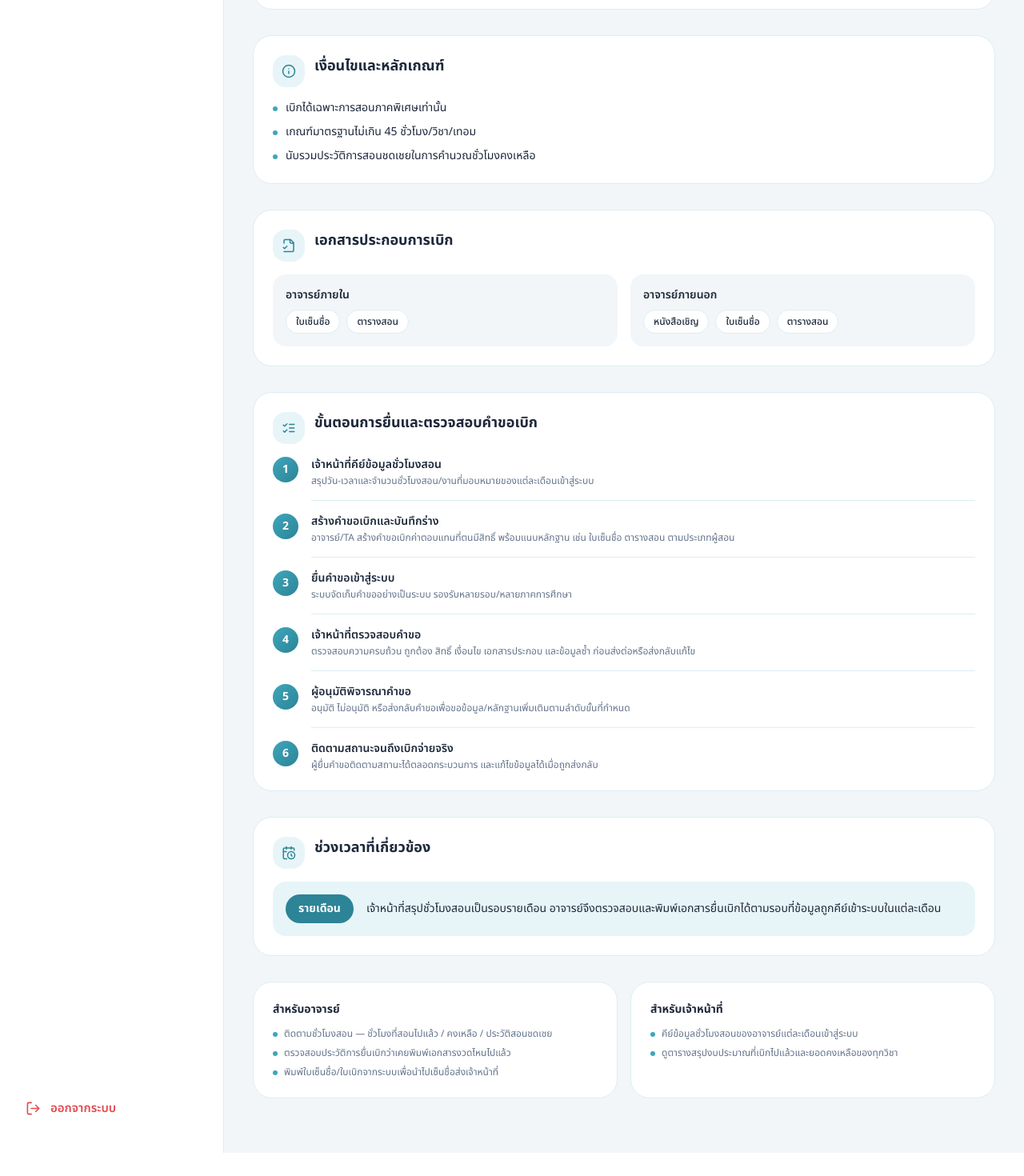
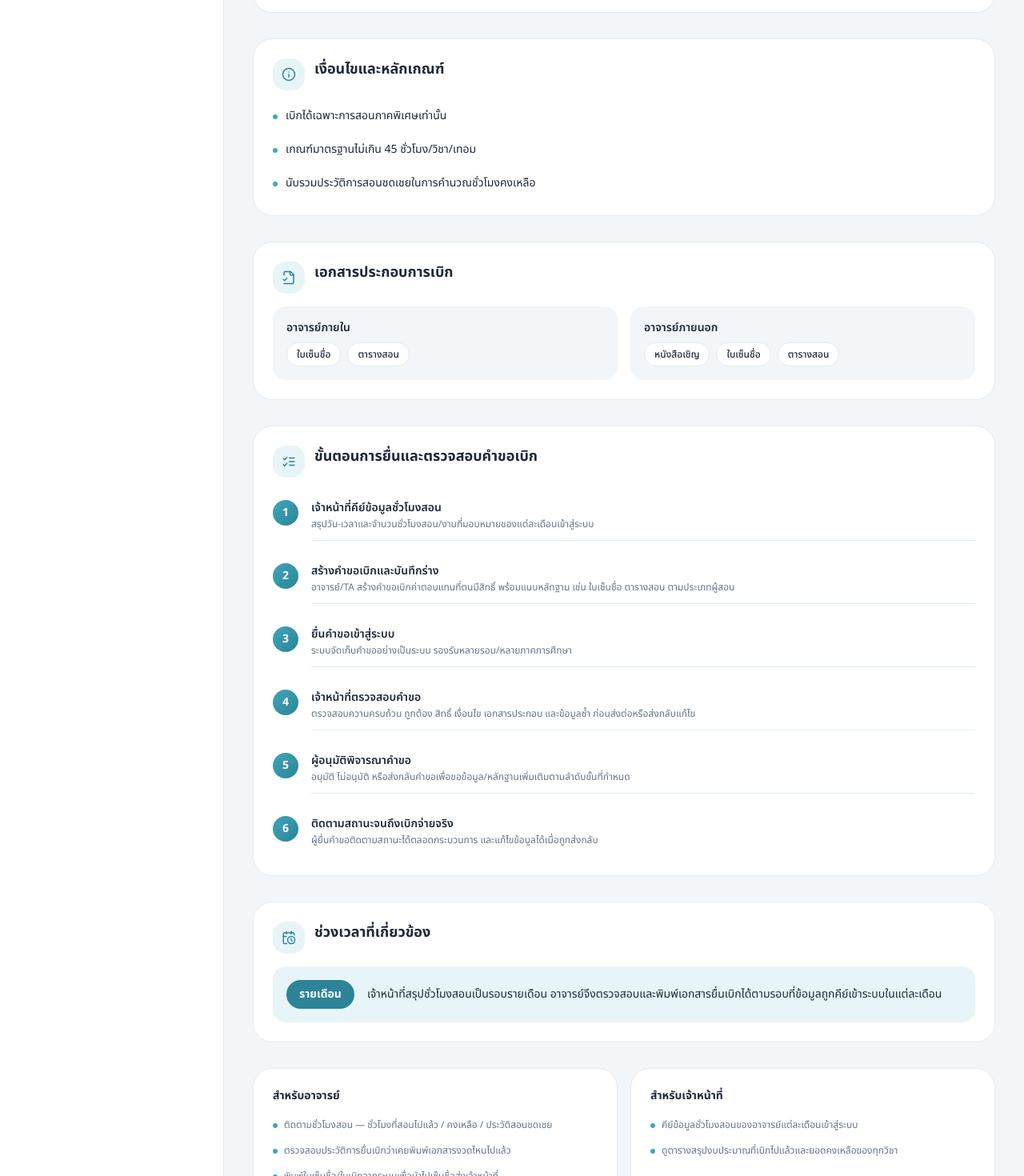
Before and after one commit to TheepprakornRakfaen/cs-361_G650-05, a React (Vite) app in the folder teaching-claim-system/: page / in a window 1280 px wide. Shown: the part 1160-2630 px from the top of the page at 80% size. Before the commit the page ends 2601 px from the top, so only its background shows below. Built offline with nearby package versions, Linux system fonts and the light colour scheme.

Commit message:
add hover interactions to home page sections

```diff
--- a/teaching-claim-system/src/components/SectionCard.jsx
+++ b/teaching-claim-system/src/components/SectionCard.jsx
@@ -1,9 +1,19 @@
-import React from "react";
+import React, { useState } from "react";
 import { C } from "../theme";
 
-export default function SectionCard({ children, className = "" }) {
+export default function SectionCard({ children, className = "", hoverable = true }) {
+  const [hovered, setHovered] = useState(false);
   return (
-    <div className={`bg-white rounded-3xl border ${className}`} style={{ borderColor: C.border }}>
+    <div
+      className={`bg-white rounded-3xl border transition-all duration-200 ${className}`}
+      style={{
+        borderColor: hoverable && hovered ? C.teal : C.border,
+        boxShadow: hoverable && hovered ? "0 12px 28px -8px rgba(63,166,187,0.25)" : "none",
+        transform: hoverable && hovered ? "translateY(-2px)" : "none",
+      }}
+      onMouseEnter={() => hoverable && setHovered(true)}
+      onMouseLeave={() => hoverable && setHovered(false)}
+    >
       {children}
     </div>
   );
--- a/teaching-claim-system/src/pages/Home.jsx
+++ b/teaching-claim-system/src/pages/Home.jsx
@@ -1,4 +1,4 @@
-import React from "react";
+import React, { useState } from "react";
 import {
   ShieldCheck,
   XCircle,
@@ -42,6 +42,77 @@ function SectionTitle({ icon: Icon, title, sub }) {
   );
 }
 
+// การ์ดย่อยที่ hover แล้วมีเงา + ยกขึ้นเล็กน้อย + เปลี่ยนกรอบเป็นสีธีมของเว็บ
+function HoverCard({ children, className = "", baseBg, hoverBg, baseBorder = C.border, hoverBorder = C.teal }) {
+  const [hovered, setHovered] = useState(false);
+  return (
+    <div
+      className={`transition-all duration-200 ${className}`}
+      style={{
+        background: hovered && hoverBg ? hoverBg : baseBg,
+        borderColor: hovered ? hoverBorder : baseBorder,
+        boxShadow: hovered ? "0 8px 20px -6px rgba(44,132,150,0.22)" : "none",
+        transform: hovered ? "translateY(-2px)" : "none",
+        cursor: "default",
+      }}
+      onMouseEnter={() => setHovered(true)}
+      onMouseLeave={() => setHovered(false)}
+    >
+      {children}
+    </div>
+  );
+}
+
+// ป้าย/pill ที่ hover แล้วเข้มขึ้นและขยายเล็กน้อย
+function HoverPill({ children, className = "", style }) {
+  const [hovered, setHovered] = useState(false);
+  return (
+    <span
+      className={`transition-all duration-200 inline-block ${className}`}
+      style={{
+        ...style,
+        transform: hovered ? "scale(1.06)" : "scale(1)",
+        filter: hovered ? "brightness(0.95)" : "brightness(1)",
+        cursor: "default",
+      }}
+      onMouseEnter={() => setHovered(true)}
+      onMouseLeave={() => setHovered(false)}
+    >
+      {children}
+    </span>
+  );
+}
+
+// แถวขั้นตอนที่ hover แล้วพื้นหลังไฮไลต์เบา ๆ
+function HoverRow({ children, className = "" }) {
+  const [hovered, setHovered] = useState(false);
+  return (
+    <div
+      className={`transition-colors duration-200 rounded-2xl ${className}`}
+      style={{ background: hovered ? C.tealSoft : "transparent", cursor: "default" }}
+      onMouseEnter={() => setHovered(true)}
+      onMouseLeave={() => setHovered(false)}
+    >
+      {children}
+    </div>
+  );
+}
+
+// li ที่ hover แล้วพื้นหลังไฮไลต์เบา ๆ (ใช้แทน HoverRow ในบริบทของ <ul>)
+function HoverListItem({ children, className = "" }) {
+  const [hovered, setHovered] = useState(false);
+  return (
+    <li
+      className={`transition-colors duration-200 rounded-2xl list-none ${className}`}
+      style={{ background: hovered ? C.tealSoft : "transparent", cursor: "default" }}
+      onMouseEnter={() => setHovered(true)}
+      onMouseLeave={() => setHovered(false)}
+    >
+      {children}
+    </li>
+  );
+}
+
 export default function Home() {
   return (
     <div className="max-w-5xl">
@@ -64,24 +135,24 @@ export default function Home() {
         <div className="grid sm:grid-cols-2 gap-4">
           <div>
             {SCOPE.included.map((s) => (
-              <div key={s.title} className="flex items-start gap-3 rounded-2xl p-4 mb-3" style={{ background: "#DFF5E6" }}>
+              <HoverCard key={s.title} className="flex items-start gap-3 rounded-2xl p-4 mb-3 border" baseBg="#DFF5E6" hoverBorder="#1E8E4F">
                 <ShieldCheck size={18} style={{ color: "#1E8E4F" }} className="mt-0.5 shrink-0" />
                 <div>
                   <p className="font-semibold text-sm" style={{ color: C.ink }}>{s.title}</p>
                   <p className="text-xs mt-0.5" style={{ color: C.sub }}>{s.desc}</p>
                 </div>
-              </div>
+              </HoverCard>
             ))}
           </div>
           <div>
             {SCOPE.excluded.map((s) => (
-              <div key={s.title} className="flex items-start gap-3 rounded-2xl p-4 mb-3" style={{ background: C.roseSoft }}>
+              <HoverCard key={s.title} className="flex items-start gap-3 rounded-2xl p-4 mb-3 border" baseBg={C.roseSoft} hoverBorder={C.rose}>
                 <XCircle size={18} style={{ color: C.rose }} className="mt-0.5 shrink-0" />
                 <div>
                   <p className="font-semibold text-sm" style={{ color: C.ink }}>{s.title}</p>
                   <p className="text-xs mt-0.5" style={{ color: C.sub }}>{s.desc}</p>
                 </div>
-              </div>
+              </HoverCard>
             ))}
           </div>
         </div>
@@ -92,10 +163,10 @@ export default function Home() {
         <SectionTitle icon={Users} title="ผู้มีสิทธิ์ยื่นคำขอเบิก" />
         <div className="grid sm:grid-cols-2 gap-4">
           {USER_TYPES.map((u) => (
-            <div key={u.role} className="rounded-2xl p-4 border" style={{ borderColor: C.border }}>
+            <HoverCard key={u.role} className="rounded-2xl p-4 border" baseBg="#FFFFFF">
               <p className="font-semibold text-sm mb-1" style={{ color: C.ink }}>{u.role}</p>
               <p className="text-xs" style={{ color: C.sub }}>{u.desc}</p>
-            </div>
+            </HoverCard>
           ))}
         </div>
       </SectionCard>
@@ -107,9 +178,9 @@ export default function Home() {
         <p className="text-sm font-semibold mb-2" style={{ color: C.ink }}>ค่าสอนอาจารย์</p>
         <div className="flex flex-wrap gap-3 mb-1">
           {TEACHING_RATE.values.map((v) => (
-            <span key={v} className="px-4 py-2 rounded-xl font-bold text-sm" style={{ background: C.tealSoft, color: C.tealDark }}>
+            <HoverPill key={v} className="px-4 py-2 rounded-xl font-bold text-sm" style={{ background: C.tealSoft, color: C.tealDark }}>
               {v.toLocaleString()} บาท/ชม.
-            </span>
+            </HoverPill>
           ))}
         </div>
         <p className="text-xs mb-6" style={{ color: C.sub }}>{TEACHING_RATE.note}</p>
@@ -117,7 +188,7 @@ export default function Home() {
         <p className="text-sm font-semibold mb-3" style={{ color: C.ink }}>ค่า TA / ผู้ช่วยสอน</p>
         <div className="grid sm:grid-cols-2 gap-4">
           {TA_RATES.map((r) => (
-            <div key={r.label} className="rounded-2xl p-4 border flex items-center justify-between gap-3" style={{ borderColor: C.border }}>
+            <HoverCard key={r.label} className="rounded-2xl p-4 border flex items-center justify-between gap-3" baseBg="#FFFFFF">
               <div>
                 <p className="font-semibold text-sm" style={{ color: C.ink }}>{r.label}</p>
                 <p className="text-xs mt-0.5" style={{ color: C.sub }}>{r.who}</p>
@@ -125,7 +196,7 @@ export default function Home() {
               <span className="text-lg font-extrabold whitespace-nowrap" style={{ color: C.tealDark }}>
                 {r.rate}<span className="text-xs font-semibold"> บาท/ชม.</span>
               </span>
-            </div>
+            </HoverCard>
           ))}
         </div>
       </SectionCard>
@@ -135,10 +206,10 @@ export default function Home() {
         <SectionTitle icon={Info} title="เงื่อนไขและหลักเกณฑ์" />
         <ul className="space-y-2.5">
           {CONDITIONS.map((c) => (
-            <li key={c} className="flex items-start gap-2.5 text-sm" style={{ color: C.ink }}>
+            <HoverListItem key={c} className="flex items-start gap-2.5 text-sm px-2 py-1.5 -mx-2" >
               <span className="w-1.5 h-1.5 rounded-full mt-2 shrink-0" style={{ background: C.teal }} />
-              {c}
-            </li>
+              <span style={{ color: C.ink }}>{c}</span>
+            </HoverListItem>
           ))}
         </ul>
       </SectionCard>
@@ -148,16 +219,16 @@ export default function Home() {
         <SectionTitle icon={FileCheck2} title="เอกสารประกอบการเบิก" />
         <div className="grid sm:grid-cols-2 gap-4">
           {[DOCUMENTS.internal, DOCUMENTS.external].map((d) => (
-            <div key={d.title} className="rounded-2xl p-4" style={{ background: C.bg }}>
+            <HoverCard key={d.title} className="rounded-2xl p-4 border" baseBg={C.bg} baseBorder={C.bg}>
               <p className="font-semibold text-sm mb-2" style={{ color: C.ink }}>{d.title}</p>
               <div className="flex flex-wrap gap-2">
                 {d.items.map((it) => (
-                  <span key={it} className="px-3 py-1.5 rounded-full text-xs font-medium bg-white border" style={{ borderColor: C.border, color: C.ink }}>
+                  <HoverPill key={it} className="px-3 py-1.5 rounded-full text-xs font-medium bg-white border" style={{ borderColor: C.border, color: C.ink }}>
                     {it}
-                  </span>
+                  </HoverPill>
                 ))}
               </div>
-            </div>
+            </HoverCard>
           ))}
         </div>
       </SectionCard>
@@ -165,20 +236,22 @@ export default function Home() {
       {/* ขั้นตอน */}
       <SectionCard className="p-6 mb-8">
         <SectionTitle icon={ListChecks} title="ขั้นตอนการยื่นและตรวจสอบคำขอเบิก" />
-        <div className="space-y-4">
+        <div className="space-y-1">
           {PROCESS_STEPS.map((s, i) => (
-            <div key={s.title} className="flex items-start gap-4">
+            <HoverRow key={s.title} className="px-3 py-3 -mx-3">
+              <div className="flex items-start gap-4">
                 <div
                   className="w-8 h-8 rounded-full flex items-center justify-center shrink-0 text-sm font-bold text-white"
                   style={{ background: `linear-gradient(135deg, ${C.teal}, ${C.tealDark})` }}
                 >
                   {i + 1}
                 </div>
-              <div className={i < PROCESS_STEPS.length - 1 ? "pb-4 border-b w-full" : "w-full"} style={{ borderColor: C.border }}>
+                <div className={i < PROCESS_STEPS.length - 1 ? "pb-3 border-b w-full" : "w-full"} style={{ borderColor: C.border }}>
                   <p className="font-semibold text-sm" style={{ color: C.ink }}>{s.title}</p>
                   <p className="text-xs mt-0.5" style={{ color: C.sub }}>{s.desc}</p>
                 </div>
               </div>
+            </HoverRow>
           ))}
         </div>
       </SectionCard>
@@ -186,35 +259,35 @@ export default function Home() {
       {/* ช่วงเวลาที่เกี่ยวข้อง */}
       <SectionCard className="p-6 mb-8">
         <SectionTitle icon={CalendarClock} title="ช่วงเวลาที่เกี่ยวข้อง" />
-        <div className="flex items-center gap-4 rounded-2xl p-4" style={{ background: C.tealSoft }}>
+        <HoverCard className="flex items-center gap-4 rounded-2xl p-4 border" baseBg={C.tealSoft} baseBorder={C.tealSoft}>
           <span className="px-4 py-2 rounded-full text-sm font-bold text-white shrink-0" style={{ background: C.tealDark }}>
             {TIMING.cycle}
           </span>
           <p className="text-sm" style={{ color: C.ink }}>{TIMING.desc}</p>
-        </div>
+        </HoverCard>
       </SectionCard>
 
       {/* ฟังก์ชันที่จะมีในระบบ */}
       <div className="grid sm:grid-cols-2 gap-4 mb-8">
         <SectionCard className="p-6">
           <p className="font-bold text-sm mb-3" style={{ color: C.ink }}>สำหรับอาจารย์</p>
-          <ul className="space-y-2">
+          <ul className="space-y-1">
             {TEACHER_FEATURES.map((f) => (
-              <li key={f} className="flex items-start gap-2 text-xs" style={{ color: C.sub }}>
+              <HoverListItem key={f} className="flex items-start gap-2 text-xs px-2 py-1.5 -mx-2">
                 <span className="w-1.5 h-1.5 rounded-full mt-1.5 shrink-0" style={{ background: C.teal }} />
-                {f}
-              </li>
+                <span style={{ color: C.sub }}>{f}</span>
+              </HoverListItem>
             ))}
           </ul>
         </SectionCard>
         <SectionCard className="p-6">
           <p className="font-bold text-sm mb-3" style={{ color: C.ink }}>สำหรับเจ้าหน้าที่</p>
-          <ul className="space-y-2">
+          <ul className="space-y-1">
             {STAFF_FEATURES.map((f) => (
-              <li key={f} className="flex items-start gap-2 text-xs" style={{ color: C.sub }}>
+              <HoverListItem key={f} className="flex items-start gap-2 text-xs px-2 py-1.5 -mx-2">
                 <span className="w-1.5 h-1.5 rounded-full mt-1.5 shrink-0" style={{ background: C.teal }} />
-                {f}
-              </li>
+                <span style={{ color: C.sub }}>{f}</span>
+              </HoverListItem>
             ))}
           </ul>
         </SectionCard>
```
Lines whose indentation alone changed are shown as unchanged.
